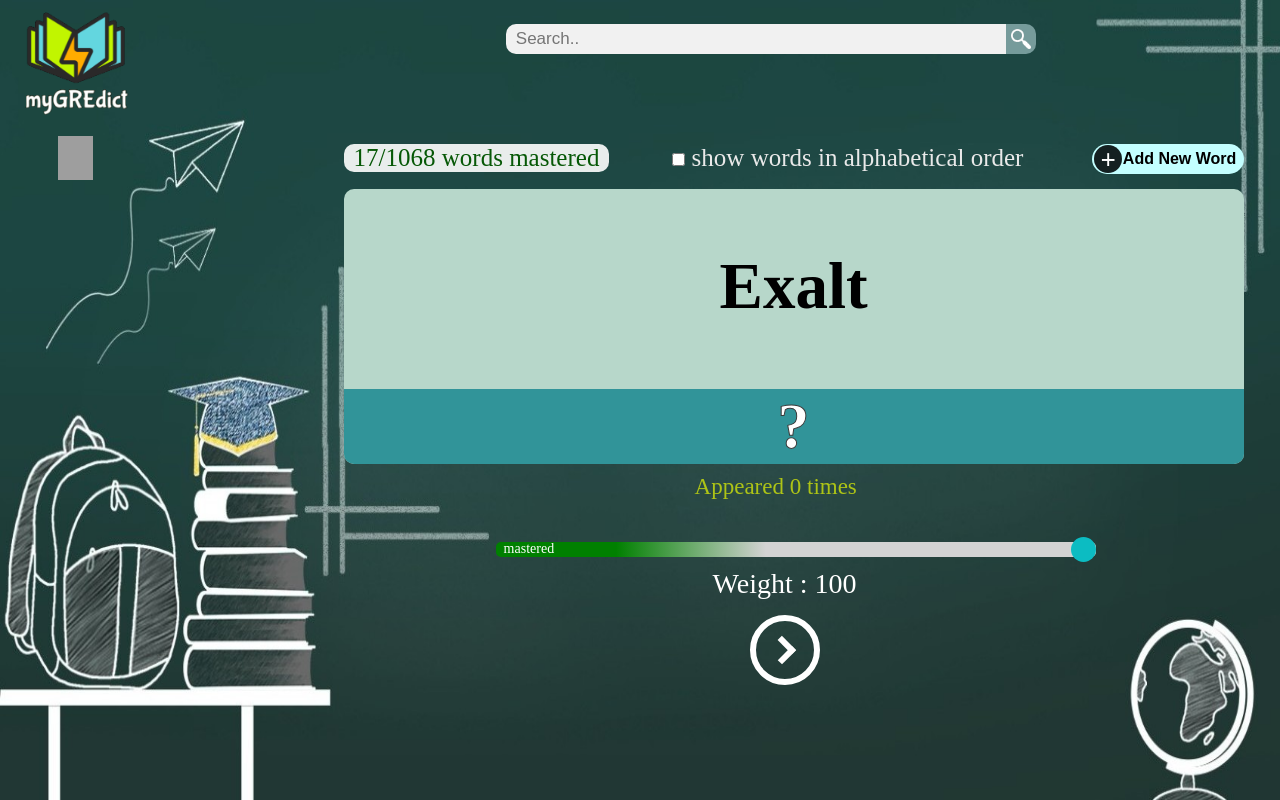
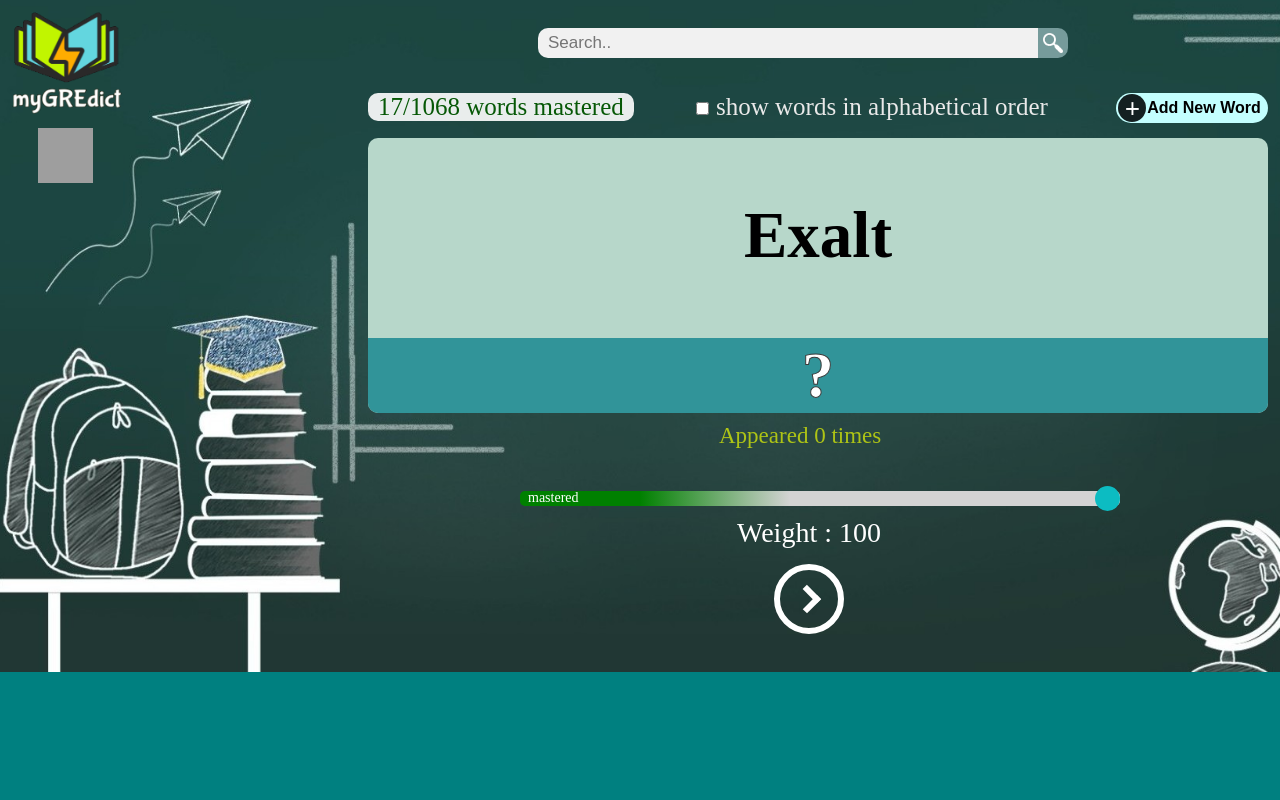
Before and after one commit to mridul133/My-GRE-Dict, a Django app: page / in a window 1280 px wide; the page is wider, and only the part inside the window is pictured. Run offline with Django 3.2, Linux system fonts and the light colour scheme; data comes from the database, SQL or seed files in the repository; both versions use the stored data as it was after the commit; grey boxes are pictures that could not be loaded.

Commit message:
Modified css so that zoom in/out keeps top-left corner fixed

```diff
--- a/static/style.css
+++ b/static/style.css
@@ -1,13 +1,36 @@
-body {
+/* body {
     background: url('background.jpg') no-repeat center center fixed;
     background-size: 100% 100%;
+} */
+
+body {
+    /* background: url('back.jpg') no-repeat center center fixed;
+    background-size: 100% 100%; */
+    background-color: teal;
+}
+
+.background_image {
+    position: absolute;
+    width: 1325px;
+    height: 674px;
+    margin-left: -10px;
+    margin-top: -10px;
 }
 
 .logo {
-    margin-left: 1%;
-    height: 8%;
-    width: 9%;
+    position: absolute;
+    height: 106px;
+    width: 120px;
     cursor: pointer;
+}
+
+.manage_icon {
+    position: absolute;
+    height: 55px;
+    width: 55px;
+    cursor: pointer;
+    margin-top: 120px;
+    margin-left: 30px;
 }
 
 .display_word_container {
@@ -86,13 +109,10 @@ body {
 
 .container {
     position: absolute;
-    top: 38%;
-    left: 62%;
     width: 900px;
     height: 550px;
-    margin-left: -450px;
-    margin-top: -160px;
-    /* background-color: blue; */
+    margin-left: 360px;
+    margin-top: 85px;
     list-style: none;
 }
 
@@ -202,30 +222,18 @@ body {
     color: white;
 }
 
-.search_icon {
+.manage_btn_container {
     position: absolute;
-    height: 20px;
-    width: 20px;
-    margin-top: -10px;
-    margin-left: -10px;
-}
-
-.manage_icon {
-    position: absolute;
-    margin-top: 10%;
-    margin-left: -6%;
-    height: 5.5%;
-    width: 2.8%;
-    cursor: pointer;
-}
-
-.manage_btn_container {
-    margin-left: 37%;
+    /* background-color: red; */
+    width: 700px;
+    height: 300px;
+    margin-top: 120px;
+    margin-left: 450px;
 }
 
 .manage_btn {
     font-size: 22px;
-    width: 80%;
+    width: 100%;
     height: 55px;
     margin-bottom: 4px;
     border-radius: 10px;
@@ -425,10 +433,9 @@ body {
 
 .search_bar {
     position: absolute;
-    top: 3%;
-    left: 61%;
     width: 550px;
-    margin-left: -275px;
+    margin-left: 530px;
+    margin-top: 20px;
 }
 
 form.search_bar input[type=text] {
@@ -458,6 +465,14 @@ form.search_bar button:hover {
     background: #407070;
 }
 
+.search_icon {
+    position: absolute;
+    height: 20px;
+    width: 20px;
+    margin-top: -10px;
+    margin-left: -10px;
+}
+
 .autocomplete-items {
     position: absolute;
     border: 1px solid #d4d4d4;
--- a/templates/home.html
+++ b/templates/home.html
@@ -8,6 +8,7 @@
 
 <body>
 
+    <img class="background_image" src="{% static 'background.jpg' %}">
     <a href="/"><img src="{% static 'logo.png' %}" class="logo"></a>
     <a href="/manage"><img src="{% static 'manage_icon.png' %}" class="manage_icon"></a>
 
--- a/templates/manage.html
+++ b/templates/manage.html
@@ -7,6 +7,8 @@
 </head>
 
 <body>
+
+    <img class="background_image" src="{% static 'background.jpg' %}">
 
     <a href="/"><img src="{% static 'logo.png' %}" class="logo"></a>
 
```
Also changed, not shown: db.sqlite3, static/back.jpg (added).
